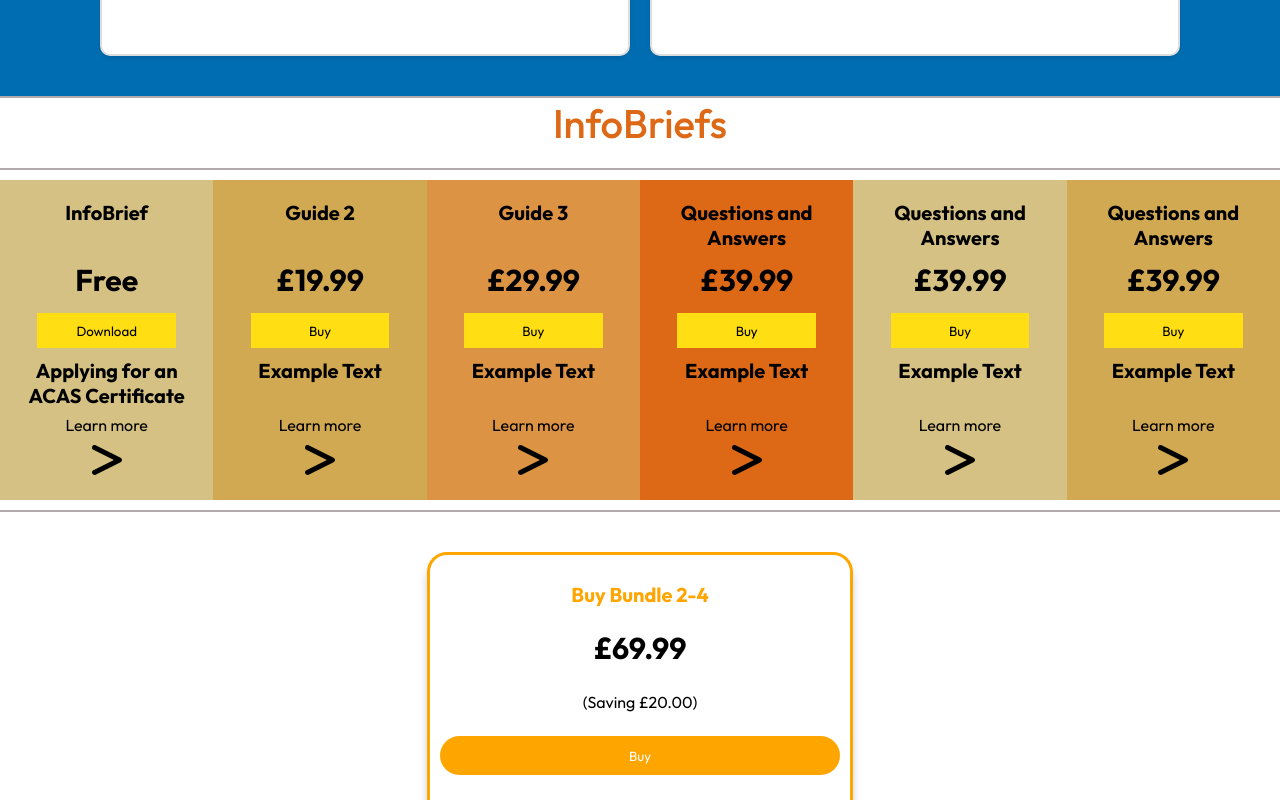
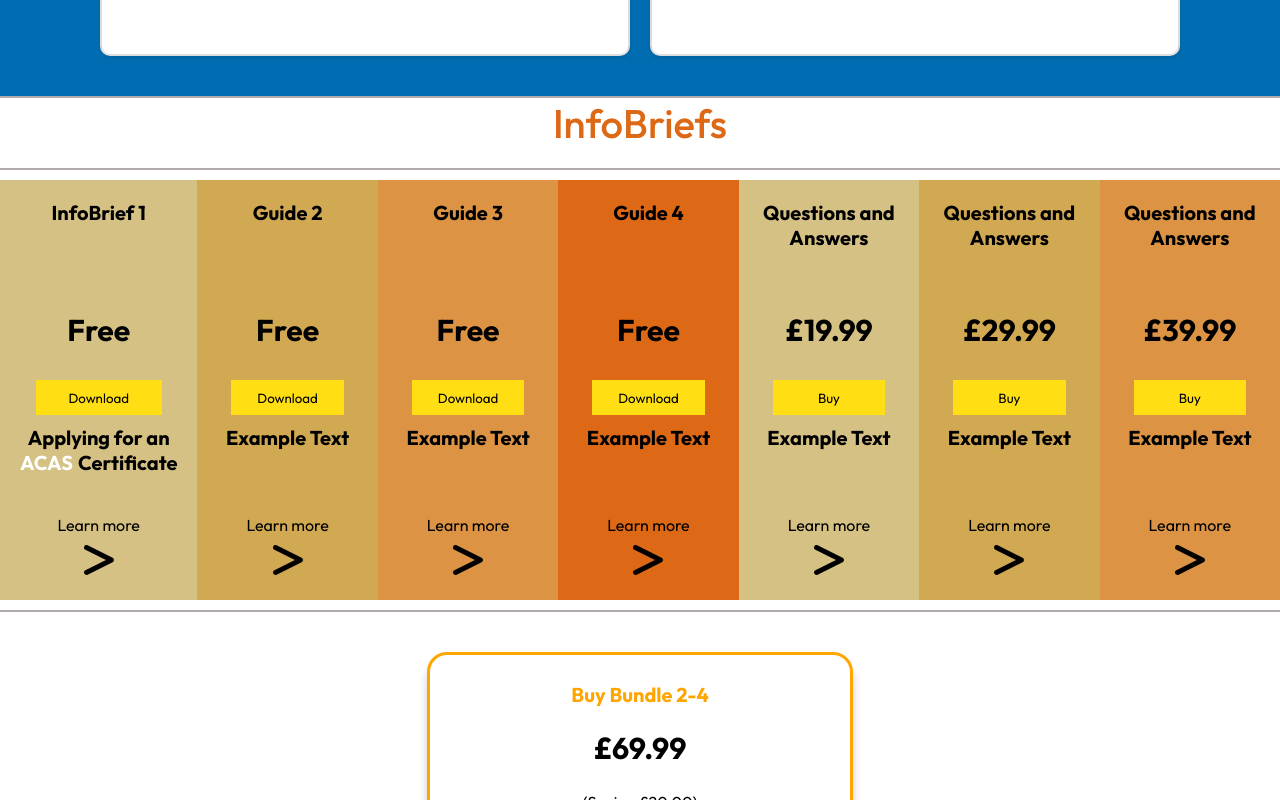
Before and after one commit to SabbirHossainRuet/myet-project, a React (Vite) app in the folder frontend/: page / in a window 1280 px wide. Shown: the part 2565-3365 px from the top of the page. Built offline with nearby package versions, Linux system fonts and the light colour scheme.

Commit message:
Update 1 30.08.24 Home

```diff
--- a/frontend/src/assets/assets.js
+++ b/frontend/src/assets/assets.js
@@ -7,7 +7,7 @@
 export const et_list = [
     {
         _id: "1",
-        name: "InfoBrief",
+        name: "InfoBrief 1",
         price: 0,
         description: "Applying for an ACAS Certificate",
         pdfUrl: "/ACAS.pdf"
@@ -15,38 +15,46 @@
     {
         _id: "2",
         name: "Guide 2",
-        price: 19.99,
+        price: 0,
         description: "Example Text",
         pdfUrl: "/ACAS.pdf"
     },
     {
         _id: "3",
         name: "Guide 3",
-        price: 29.99,
+        price: 0,
         description: "Example Text",
         pdfUrl: "/ACAS.pdf"
     },
     {
         _id: "4",
-        name: "Questions and Answers",
-        price: 39.99,
+        name: "Guide 4",
+        price: 0,
         description: "Example Text",
         pdfUrl: "/ACAS.pdf"
     },
     {
         _id: "5",
         name: "Questions and Answers",
-        price: 39.99,
+        price: 19.99,
         description: "Example Text",
         pdfUrl: "/ACAS.pdf"
     },
     {
         _id: "6",
         name: "Questions and Answers",
+        price: 29.99,
+        description: "Example Text",
+        pdfUrl: "/ACAS.pdf"
+    },
+    {
+        _id: "7",
+        name: "Questions and Answers",
         price: 39.99,
         description: "Example Text",
         pdfUrl: "/ACAS.pdf"
-    }
+    },
+
 ]
 
 export const et_bundle = [
--- a/frontend/src/components/ETGuides/ETGuides.css
+++ b/frontend/src/components/ETGuides/ETGuides.css
@@ -35,8 +35,8 @@
     flex-direction: column;
     padding: 20px 20px;
     gap: 10px;
-    width: 230px;
-    height: 320px;
+    width: 200px;
+    height: 420px;
 }
 
 .et-list-item h3,
@@ -111,6 +111,30 @@
     gap: 5px;
     align-items: center;
 }
+
+.text-container {
+    display: flex;
+    flex-direction: column;
+    align-items: center;
+    gap: 0;
+}
+
+.text-row {
+    display: flex;
+    align-items: center;
+}
+
+.second-row {
+    display: flex;
+    gap: 5px;
+}
+
+.acas-highlight {
+    font-weight: bold;
+    color: white;
+}
+
+
 
 .et-bundle-container {
     margin: 20px 0px;
--- a/frontend/src/components/ETGuides/ETGuides.jsx
+++ b/frontend/src/components/ETGuides/ETGuides.jsx
@@ -4,7 +4,32 @@
 import { loadStripe } from '@stripe/stripe-js';
 import { FaGreaterThan } from "react-icons/fa6";
 
+
+
 const ETGuides = () => {
+
+    const formatTextWithACAS = (text) => {
+        if (text.includes('ACAS')) {
+            const parts = text.split('ACAS');
+            return (
+                <div className="text-container">
+                    <div className="text-row">
+                        {parts[0]}
+                    </div>
+                    <div className="text-row second-row">
+                        <span className="acas-highlight">ACAS</span>
+                        {parts[1]}
+                    </div>
+                </div>
+            );
+        } else {
+            // If "ACAS" is not present, return text as-is
+            return text;
+        }
+    };
+
+
+
     const { et_list, et_bundle } = useContext(StoreContext)
     const iconStyle = { fontSize: '40px' };
 
@@ -27,7 +52,6 @@
 
     const makePayment = async (item) => {
         if (item.price === 0) {
-            // Handle free items differently if needed
             return;
         }
         try {
@@ -76,7 +100,17 @@
                                     <h3>{item.name}</h3>
                                     <p className='price'>{item.price === 0 ? "Free" : `£${item.price}`}</p>
                                     <button onClick={() => handleButtonClick(item)}>{item.price === 0 ? "Download" : "Buy"}</button>
-                                    <h2 className='description'>{item.description}</h2>
+                                    {/* <h2 className='description'>{item.description.split('ACAS').map((part, index, array) => (
+                                        <>
+                                            {part}
+                                            {index !== array.length - 1 && <span className='acas-highlight'>ACAS</span>}
+                                        </>
+                                    ))}</h2> */}
+
+                                    <h2 className='description'>
+                                        {formatTextWithACAS(item.description)}
+                                    </h2>
+
                                     <div className="learn-more">
                                         <p>Learn more</p>
                                         <FaGreaterThan style={iconStyle} />
--- a/frontend/src/components/Mission/Mission.css
+++ b/frontend/src/components/Mission/Mission.css
@@ -72,6 +72,11 @@
     text-align: center;
 }
 
+.get-started-now-item img {
+    height: 37px;
+    width: 37px;
+}
+
 .bottom-text {
     background-color: rgb(52, 149, 187);
     padding: 20px 0px;
--- a/frontend/src/components/Mission/Mission.jsx
+++ b/frontend/src/components/Mission/Mission.jsx
@@ -6,7 +6,7 @@
 import { VscCallIncoming } from "react-icons/vsc";
 import { GrServices } from "react-icons/gr";
 import { RxDotFilled } from "react-icons/rx";
-
+import videoCall from '../../assets/videocall.png';
 const Mission = () => {
     const iconStyle = { fontSize: '35px' };
     return (
@@ -27,7 +27,7 @@
                 <h3><u>Get started now</u></h3>
                 <div className="get-started-now">
                     <div className="get-started-now-item">
-                        <TiTick style={iconStyle} />
+                        <img src={videoCall} alt="" />
                         <p>Book a FREE 30 MINUTE appointment</p>
                     </div>
                     <div className="get-started-now-item">
```
Also changed, not shown: frontend/src/assets/videocall.png (added).
